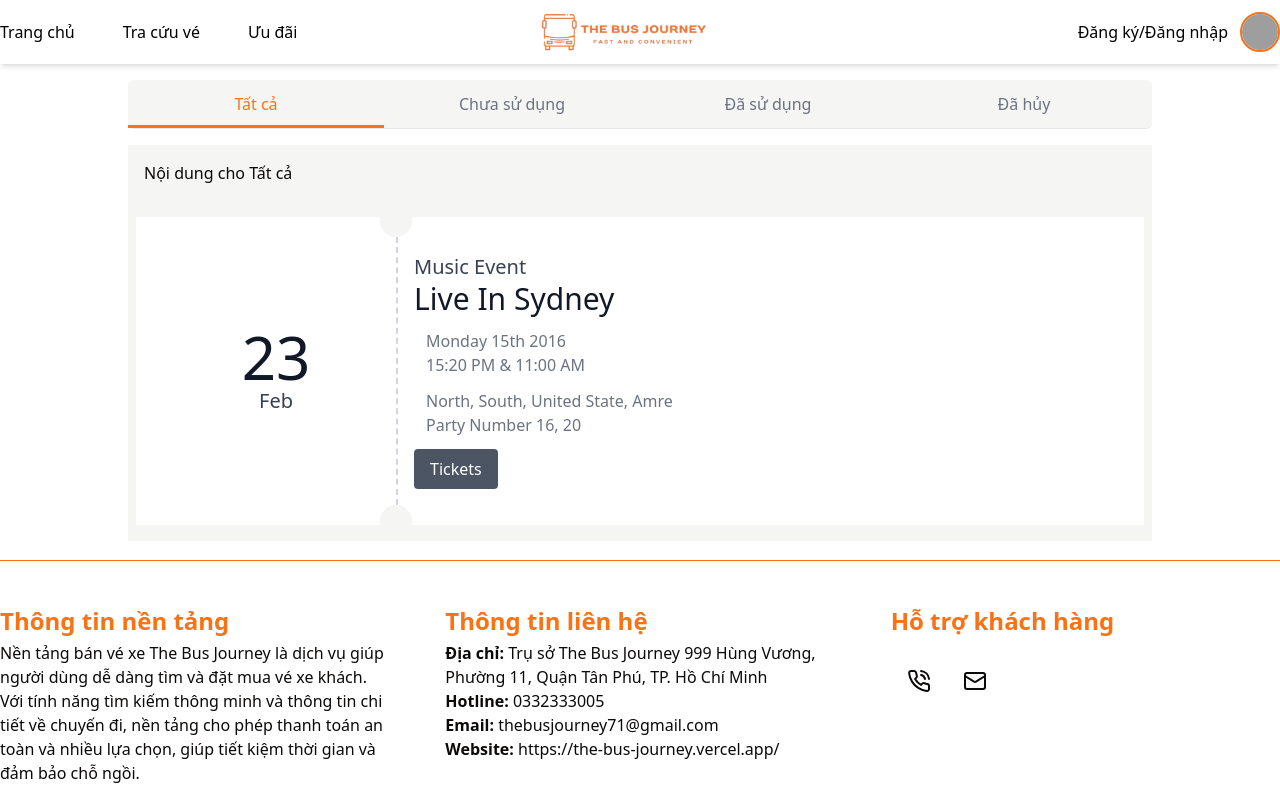
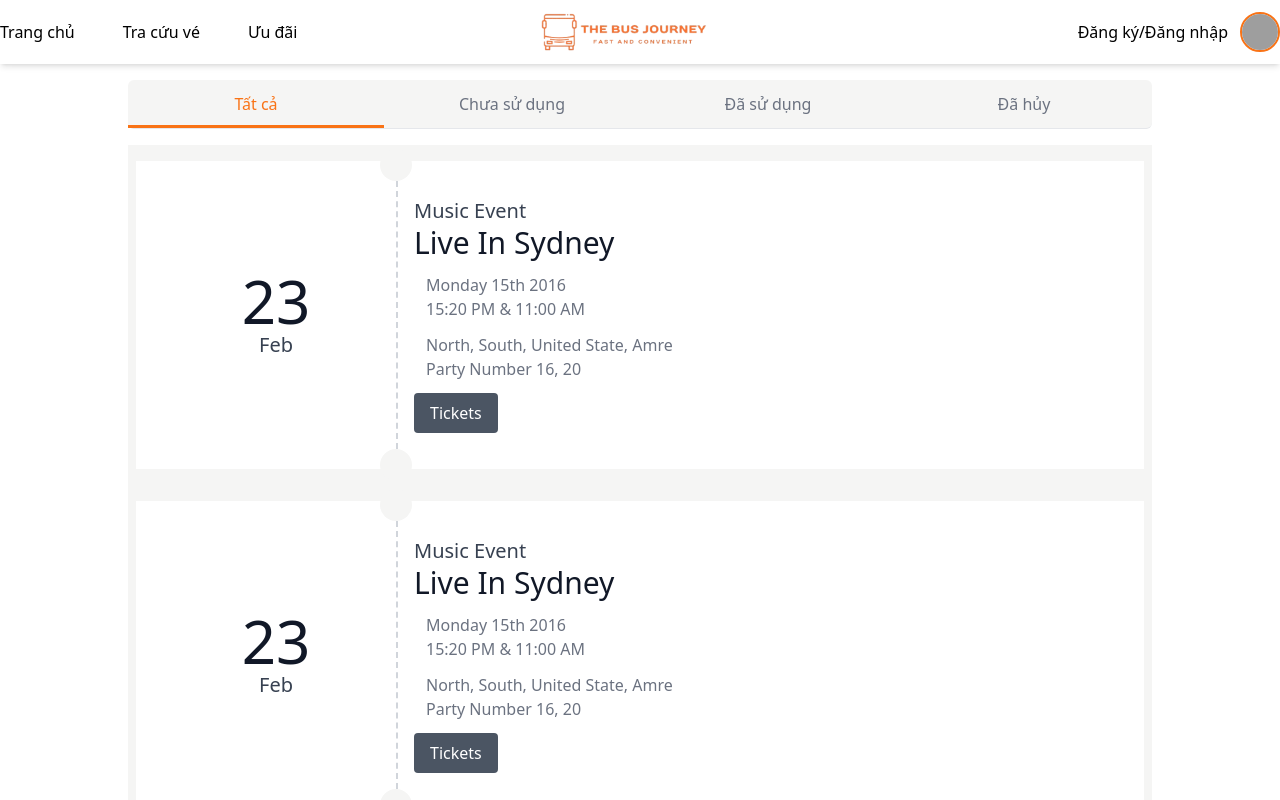
Before and after one commit to truongduytven/SWD392-FrontEnd, a React (Vite) app: page /myticket in a window 1280 px wide. Shown: the top 800 px of the page. Built offline with nearby package versions, Linux system fonts and the light colour scheme; grey boxes are pictures that could not be loaded.

Commit message:
fix: render ticket

```diff
--- a/src/pages/MyTicketPage.tsx
+++ b/src/pages/MyTicketPage.tsx
@@ -1,27 +1,53 @@
 import React, { useState } from 'react'
 import Ticket from '@/components/local/myticket/Ticket'
+type TicketData = {
+  date: string;
+  event: string;
+  title: string;
+  schedule: string;
+  location: string;
+};
+
 const tabs = [
   { id: 1, label: 'Tất cả' },
   { id: 2, label: 'Chưa sử dụng' },
   { id: 3, label: 'Đã sử dụng' },
   { id: 4, label: 'Đã hủy' }
-]
+];
 
-type TabContentProps = {
-  content: string
-  isActive: boolean
-}
+const allTickets: TicketData[] = [
+  { date: '23 Feb', event: 'Music Event', title: 'Live In Sydney', schedule: 'Monday 15th 2016 <br> 15:20 PM & 11:00 AM', location: 'North, South, United State, Amre <br> Party Number 16, 20' },
+  { date: '12 Mar', event: 'Art Exhibition', title: 'Art in New York', schedule: 'Wednesday 20th 2017 <br> 10:00 AM & 2:00 PM', location: 'East, West, United State, Amre <br> Gallery Number 5, 8' },
+  // More ticket data
+];
 
-const TabContent: React.FC<TabContentProps> = ({ content, isActive }) => (
-  <div className={`w-full  border-md p-4 ${isActive ? 'block' : 'hidden'}`}>
-    <p>{content}</p>
-  </div>
-)
+const unusedTickets: TicketData[] = [
+  { date: '05 Apr', event: 'Theater Play', title: 'Drama in Paris', schedule: 'Friday 25th 2018 <br> 6:00 PM & 9:00 PM', location: 'Central, South, France <br> Theater Number 3, 6' },
+  // More ticket data
+];
+
+const usedTickets: TicketData[] = [
+  { date: '30 May', event: 'Dance Show', title: 'Dance in Tokyo', schedule: 'Sunday 10th 2019 <br> 1:00 PM & 4:00 PM', location: 'North, South, Japan <br> Hall Number 7, 9' },
+  // More ticket data
+];
+
+const canceledTickets: TicketData[] = [
+  { date: '18 Jun', event: 'Comedy Night', title: 'Laugh in London', schedule: 'Saturday 12th 2020 <br> 8:00 PM & 10:00 PM', location: 'Central, East, UK <br> Club Number 12, 15' },
+  // More ticket data
+];
+
+const dataMapping: Record<number, TicketData[]> = {
+  1: allTickets,
+  2: unusedTickets,
+  3: usedTickets,
+  4: canceledTickets,
+};
 function MyTicketPage() {
-  const [activeTab, setActiveTab] = useState(1)
+  const [activeTab, setActiveTab] = useState(1);
+  const activeData = dataMapping[activeTab];
 
   return (
-    <div className='w-full max-w-5xl mx-auto mt-10  '>
+    <div className='w-full max-w-5xl mx-auto mt-10'>
     <div className='relative flex border-b py-1 border-gray-200 bg-muted rounded-md'>
       {tabs.map((tab) => (
         <button
@@ -41,13 +67,18 @@ function MyTicketPage() {
       />
     </div>
 
-      <div className='mt-4 bg-muted '>
-        {tabs.map((tab) => (
-          <TabContent key={tab.id} content={`Nội dung cho ${tab.label}`} isActive={activeTab === tab.id} />
+    <div className='mt-4 bg-muted'>
+        {activeData.map((ticket, index) => (
+          <Ticket
+            key={index}
+            date={ticket.date}
+            event={ticket.event}
+            title={ticket.title}
+            schedule={ticket.schedule}
+            location={ticket.location}
+          />
         ))}
-        <Ticket/>
       </div>
-
   </div>
   )
 }
```
Lines whose indentation alone changed are shown as unchanged.
